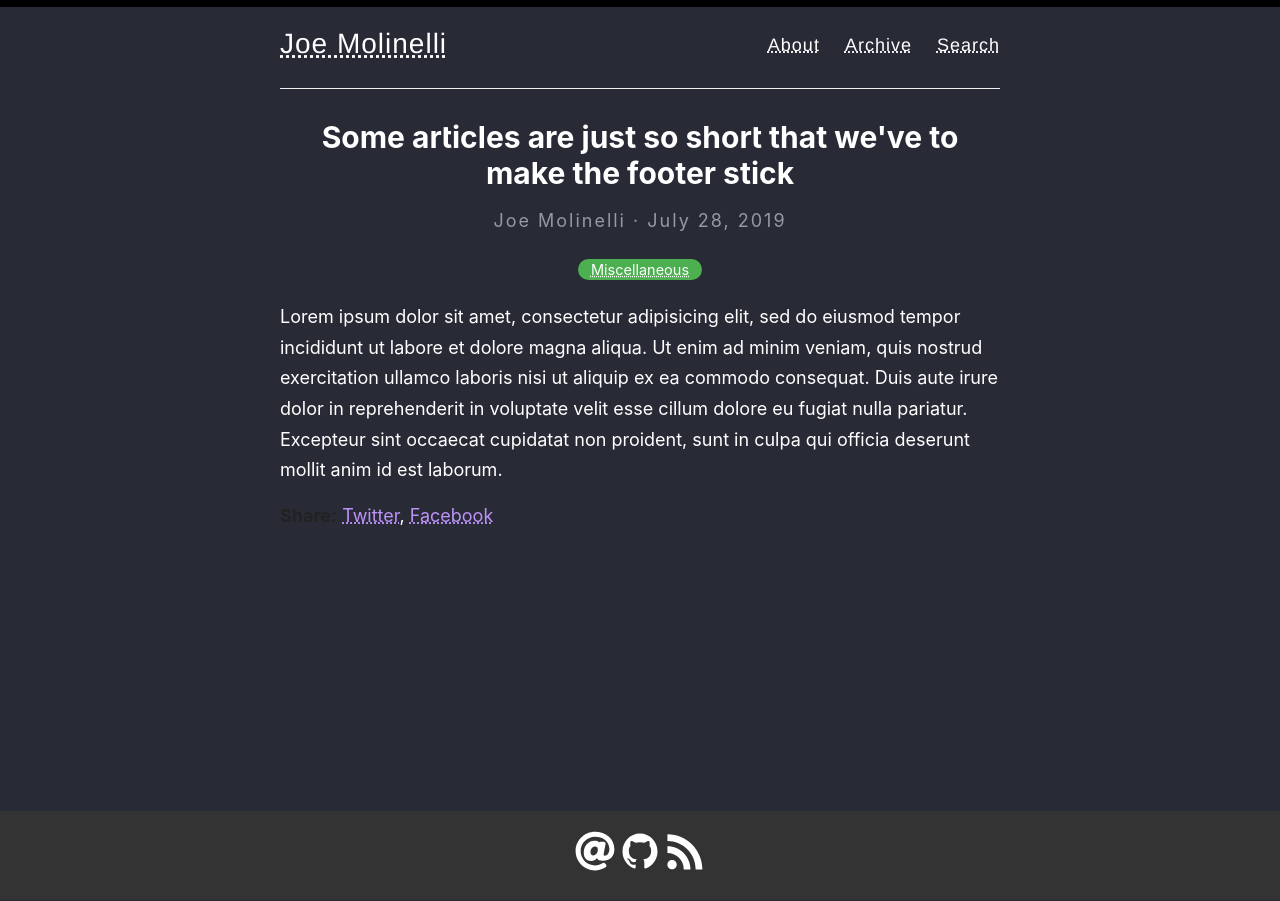
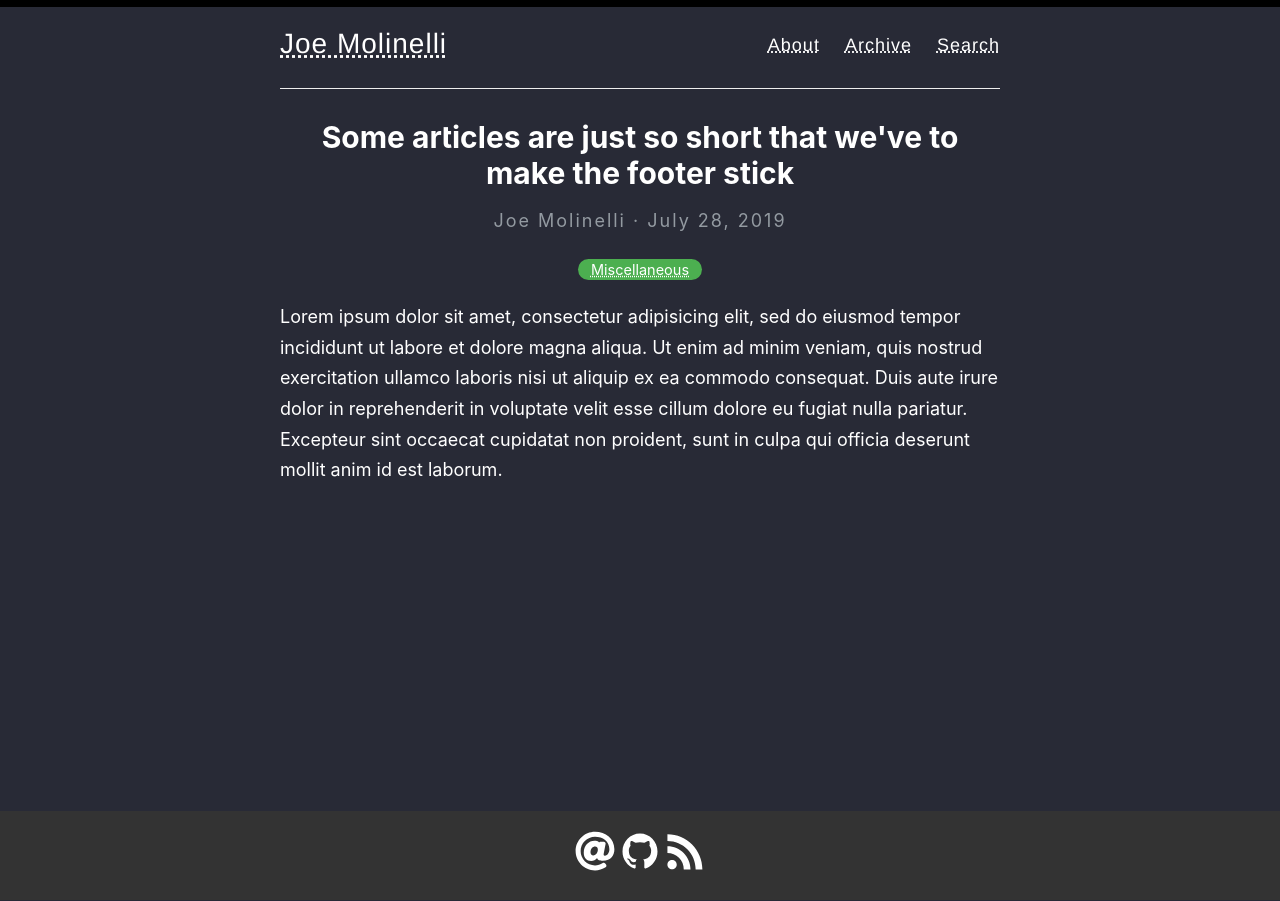
Before and after one commit to jomolin/jomolin.github.io, a Jekyll site: the page built from _posts/2019-7-28-super-short-article.md, in a window 1280 px wide. Built offline with Jekyll 4.4.1, drawn with Linux system fonts in a browser that asks for light colours.

Commit message:
Update post.html

```diff
--- a/_layouts/post.html
+++ b/_layouts/post.html
@@ -27,13 +27,12 @@ layout: default
     {{ content }}
   </div>
 
-  <div>
+<!--   <div>
     <p><span class="share-box">Share:</span> <a href="http://twitter.com/share?text={{ page.title }}&url={{site.url}}{{page.url}}" target="_blank">Twitter</a>, <a href="https://www.facebook.com/sharer.php?u={{site.url}}{{page.url}}" target="_blank">Facebook</a></p>
-  </div>
+  </div> -->
 
   <!--<div class="date">
     Written on {{ page.date | date: "%B %e, %Y" }}
   </div>-->
 
-  {% include disqus.html %}
 </article>
```
